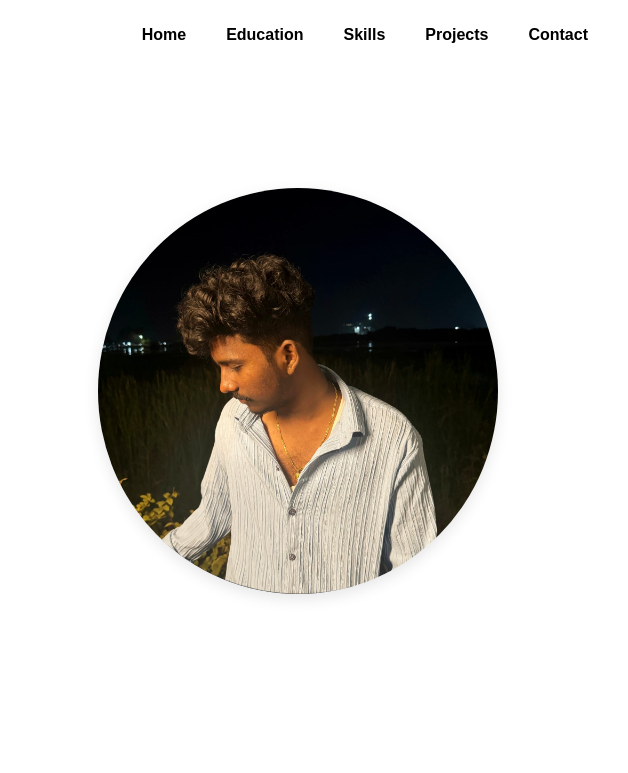
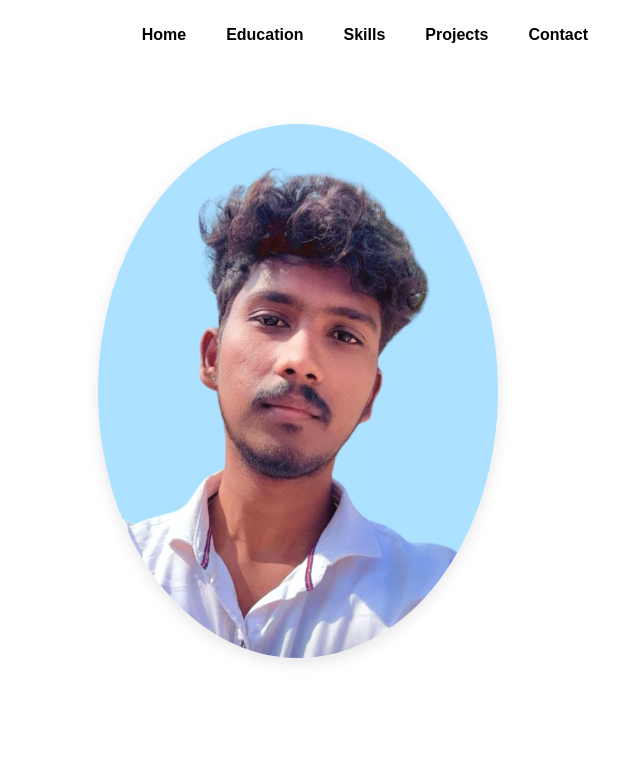
Before and after one commit to Ganeshsai21/portfolioganesh, a plain HTML site: page index.html in a window 1280 px wide. Shown: the top 773 px of the page, 652-1280 px from the left. Drawn offline with Linux system fonts and the light colour scheme.

Commit message:
Update index.html

```diff
--- a/index.html
+++ b/index.html
@@ -51,7 +51,7 @@
         </div>
         <div class="home-right">
             <img
-              src="./assests/ganesh.jpg"
+              src="./assests/pic.png"
               draggable="false"
               class="d-block mx-lg-auto img-fluid rounded-circle"
               alt="image"
```
